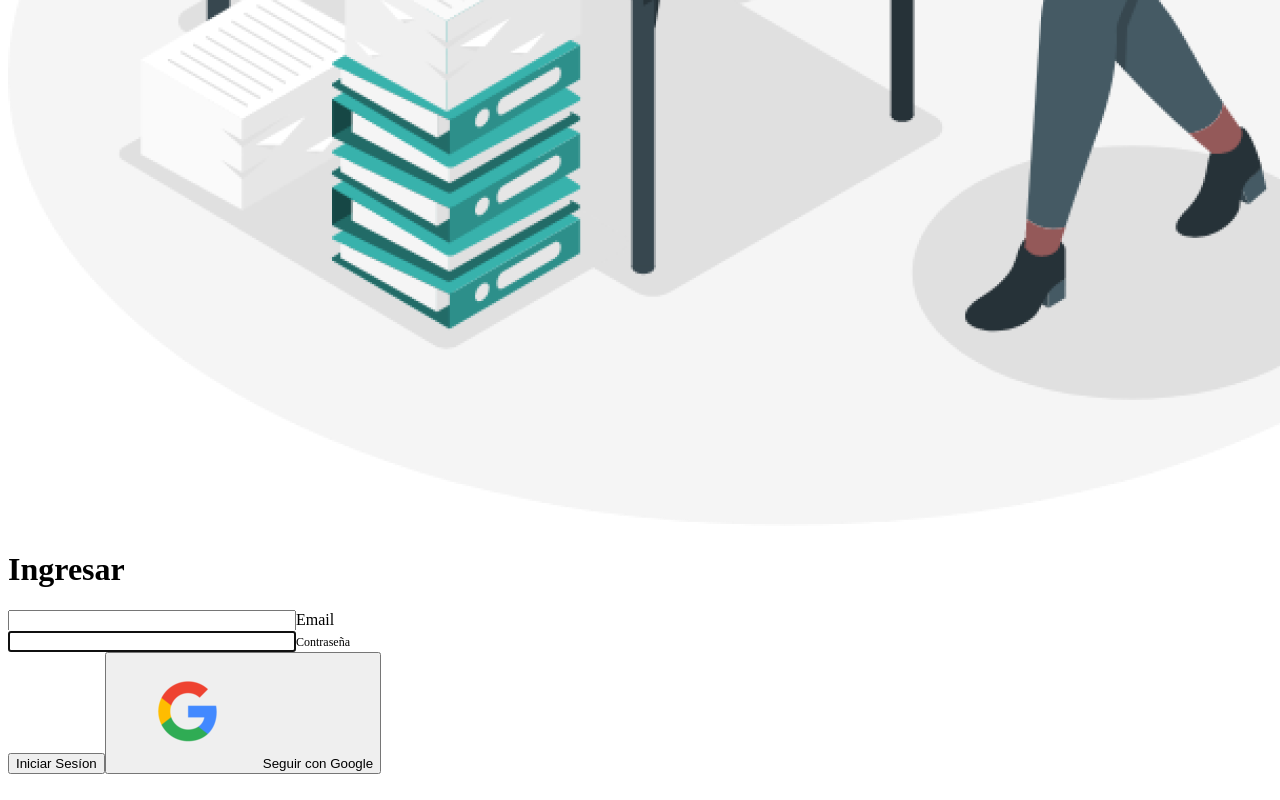
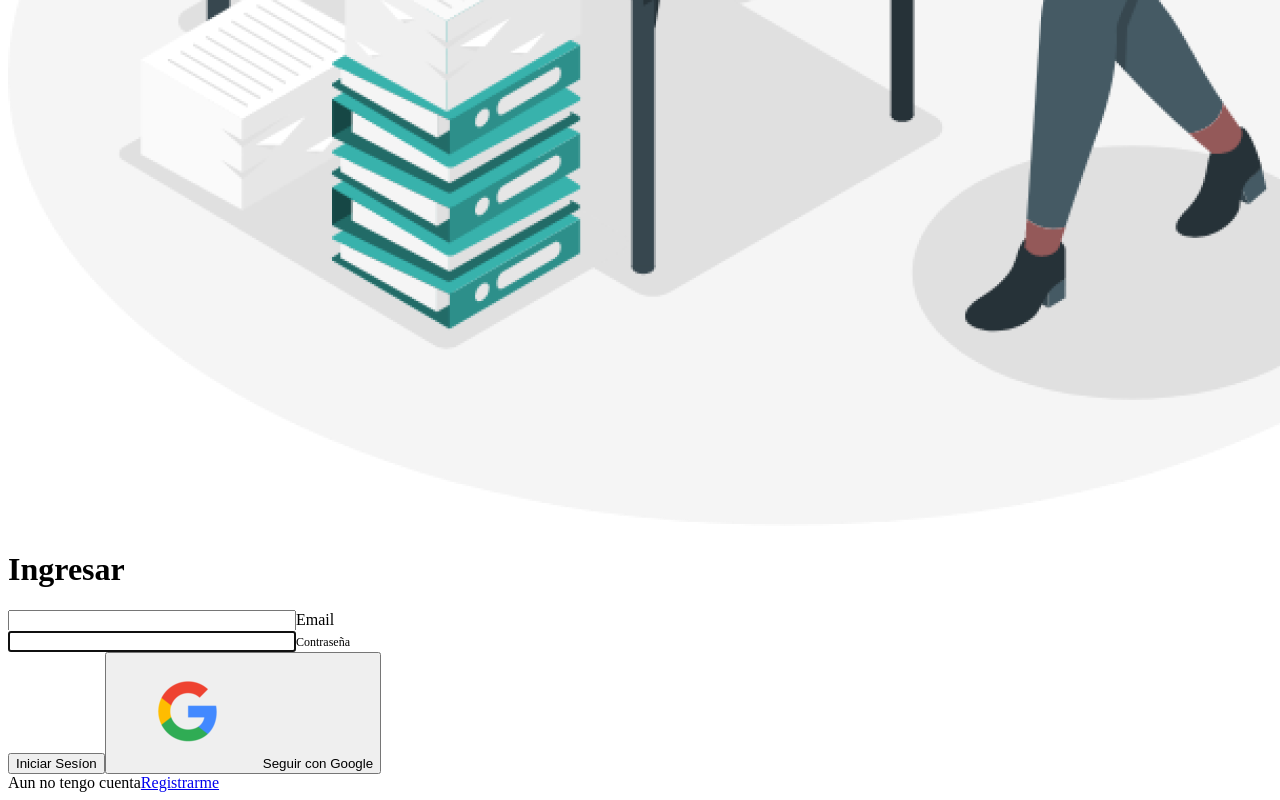
Before and after one commit to jeffmusk/lyssa-app, a React (Create React App) app: page / in a window 1280 px wide. Shown: the part 1469-2269 px from the top of the page. Built offline with nearby package versions, Linux system fonts and the light colour scheme.

Commit message:
feat add text footer in view Login
if a user does not have an account they can be redirected to view signUp

```diff
--- a/src/components/InputForm/InputForm.css
+++ b/src/components/InputForm/InputForm.css
@@ -15,5 +15,10 @@
   font-size: 0.75rem;
   transition: all 0.2s ease-out;
   top: -0.1rem;
-  @apply text-teal;
+  border: red;
+  @apply text-teal border-teal;
 }
+
+.input:focus {
+  @apply text-teal border-teal;
+}
--- a/src/components/InputForm/InputForm.js
+++ b/src/components/InputForm/InputForm.js
@@ -12,7 +12,7 @@ export default function InputForm(props) {
         type="text"
         className={`${
           formState[name] != "" && "filled"
-        }  input  border-teal appearance-none rounded-lg w-full px-3 py-3 border-2
+        }  input  border-gray-200 appearance-none rounded-lg w-full px-3 py-3 border-2
         pt-5 pb-2 focus focus:border-green-600 focus:outline-none active:outline-none active:border-green-600 `}
         autoFocus
         name={name}
--- a/src/views/Login.js
+++ b/src/views/Login.js
@@ -53,10 +53,16 @@ export default function Login() {
           formState={formState}
         />
       </div>
-      <div className="w-full  ">
+      <div className="w-full ">
         <div className="px-20 mt-5 flex flex-col gap-3">
           <ButtonPrimary text="Iniciar Sesíon" />
           <ButtonSecondary text="Seguir con Google" icon={Google} />
+        </div>
+        <div className="footer flex justify-center mt-10">
+          <span className="text-gray-500 mr-1">Aun no tengo cuenta</span>
+          <a href="#" className="text-teal font-medium">
+            Registrarme
+          </a>
         </div>
       </div>
     </div>
```
